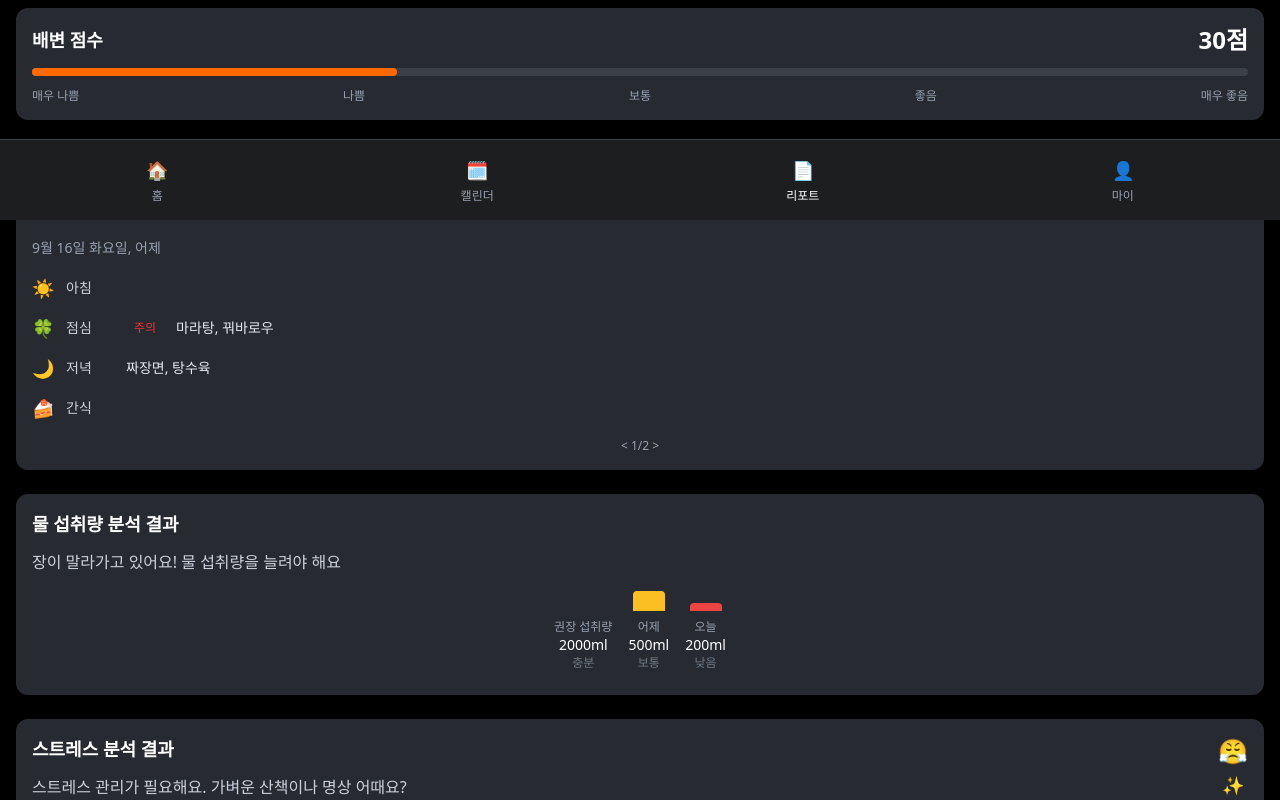
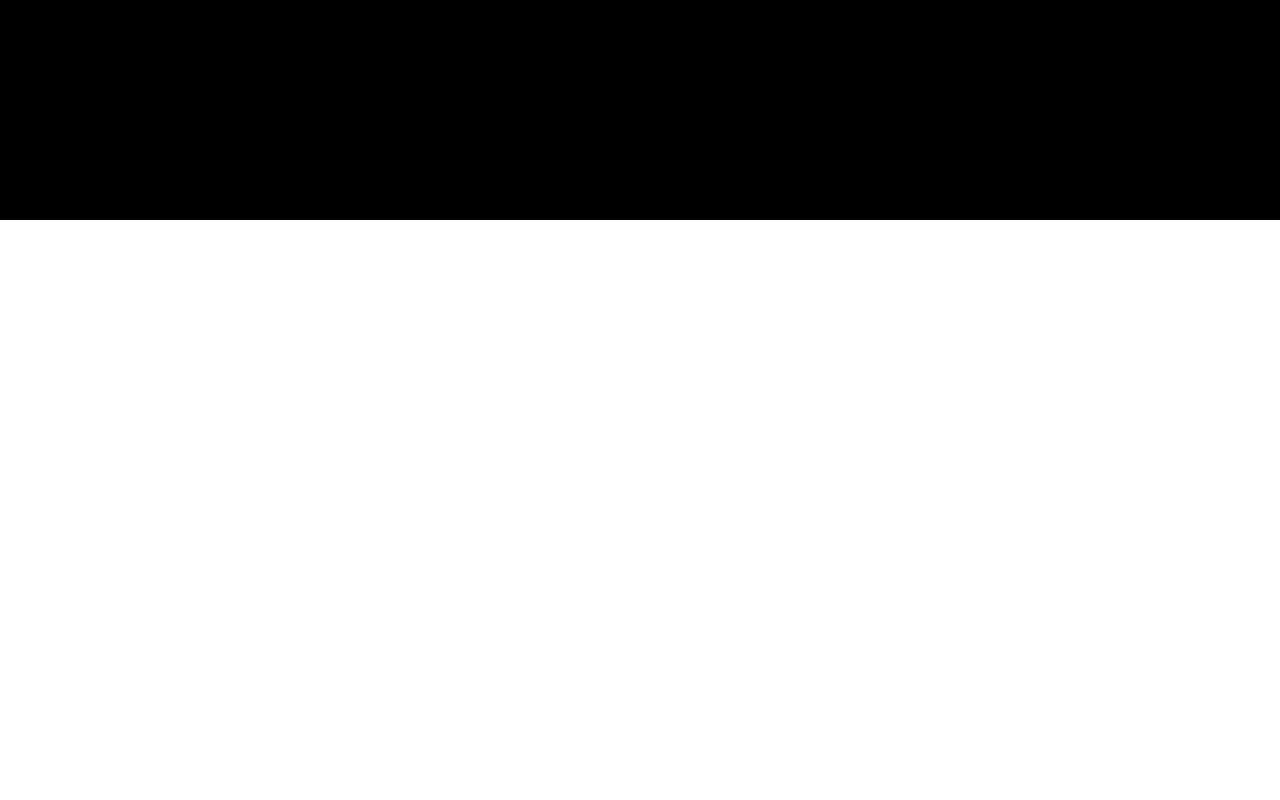
Before and after one commit to depromeet/dpm17-team4-client, a Next.js app in the folder web/: page /report/daily in a window 1280 px wide. Shown: the part 580-1380 px from the top of the page. After the commit the page ends 800 px from the top, so only its background shows below. Built offline with nearby package versions, Linux system fonts and the light colour scheme.

Commit message:
feat(web): 필요없는 ui 제거

```diff
--- a/web/src/app/report/daily/page.tsx
+++ b/web/src/app/report/daily/page.tsx
@@ -299,154 +299,30 @@ export default function DailyReportPage() {
           })}{' '}
           업데이트
         </p>
-
-        {/* 배변 점수 */}
-        <div className="bg-gray-800 rounded-xl p-4 mt-6">
-          <div className="flex justify-between items-center mb-3">
-            <h3 className="text-lg font-semibold">배변 점수</h3>
-            <span className="text-2xl font-bold">{reportData.poo.score}점</span>
-          </div>
-
-          <div className="mb-3">
-            <div className="w-full bg-gray-700 rounded-full h-2">
-              <div
-                className={`h-2 rounded-full ${getScoreColor(reportData.poo.score)}`}
-                style={{ width: `${reportData.poo.score}%` }}
-              ></div>
-            </div>
-          </div>
-
-          <div className="flex justify-between text-xs text-gray-400">
-            <span>매우 나쁨</span>
-            <span>나쁨</span>
-            <span>보통</span>
-            <span>좋음</span>
-            <span>매우 좋음</span>
-          </div>
-        </div>
-
-        {/* 식단 분석 결과 */}
-        <div className="bg-gray-800 rounded-xl p-4 mt-6">
-          <h3 className="text-lg font-semibold mb-3">식단 분석 결과</h3>
-          <p className="text-gray-300 mb-3">{reportData.food.message}</p>
-          <p className="text-sm text-gray-400 mb-4">9월 16일 화요일, 어제</p>
-
-          <div className="space-y-3">
-            {reportData.food.items[0].meals.map((meal, index) => (
-              <div
-                key={`meal-${meal.mealTime}-${index}`}
-                className="flex items-center gap-3"
-              >
-                <span className="text-lg">
-                  {getMealTimeIcon(meal.mealTime)}
-                </span>
-                <span className="text-sm text-gray-300 w-12">
-                  {getMealTimeLabel(meal.mealTime)}
-                </span>
-                {meal.dangerous && (
-                  <span className="text-xs px-2 py-1 rounded text-red-500">
-                    주의
-                  </span>
-                )}
-                <span className="text-sm text-gray-200">
-                  {meal.foods.join(', ')}
-                </span>
-              </div>
-            ))}
-          </div>
-
-          <div className="flex justify-center mt-4">
-            <span className="text-xs text-gray-400">&lt; 1/2 &gt;</span>
-          </div>
-        </div>
-
-        {/* 물 섭취량 분석 결과 */}
-        <div className="bg-gray-800 rounded-xl p-4 mt-6">
-          <h3 className="text-lg font-semibold mb-3">물 섭취량 분석 결과</h3>
-          <p className="text-gray-300 mb-4">{reportData.water.message}</p>
-
-          <div className="flex items-end justify-center gap-4 mb-2">
-            {reportData.water.items.map((item, index) => (
-              <div
-                key={`water-${item.name}-${index}`}
-                className="flex flex-col items-center"
-              >
-                <div
-                  className={`w-8 h-${Math.round(item.value / 100)} rounded-t mb-2`}
-                  style={{ backgroundColor: item.color }}
-                ></div>
-                <span className="text-xs text-gray-400">
-                  {getWaterNameLabel(item.name)}
-                </span>
-                <span className="text-sm font-medium">{item.value}ml</span>
-                <span className="text-xs text-gray-500">
-                  {getWaterLevelLabel(item.level)}
-                </span>
-              </div>
-            ))}
-          </div>
-        </div>
-
-        {/* 스트레스 분석 결과 */}
-        <div className="bg-gray-800 rounded-xl p-4 mt-6">
-          <div className="flex items-start justify-between">
-            <div className="flex-1">
-              <h3 className="text-lg font-semibold mb-3">스트레스 분석 결과</h3>
-              <p className="text-gray-300">{reportData.stress.message}</p>
-            </div>
-            <div className="flex flex-col items-center">
-              <span className="text-2xl mb-1">{reportData.stress.image}</span>
-              <span className="text-lg">✨</span>
-            </div>
-          </div>
-        </div>
-
-        {/* 추천 습관 */}
-        <div className="bg-gray-800 rounded-xl p-4 mt-6">
-          <h3 className="text-lg font-semibold mb-2">추천 습관</h3>
-          <p className="text-sm text-gray-400 mb-4">
-            {reportData.suggestion.message}
-          </p>
-
-          <div className="space-y-4">
-            {reportData.suggestion.items.map((habit, index) => (
-              <div
-                key={`suggestion-${habit.title}-${index}`}
-                className="flex items-start gap-3"
-              >
-                <div className="mt-1">{getSuggestionIcon(index)}</div>
-                <div>
-                  <p className="text-sm font-medium mb-1">{habit.title}</p>
-                  <p className="text-xs text-gray-400">{habit.content}</p>
-                </div>
-              </div>
-            ))}
-          </div>
-        </div>
       </main>
 
-      {/* 하단 네비게이션 */}
-      <nav className="fixed bottom-0 left-0 right-0 bg-gray-900 border-t border-gray-700">
-        <div className="flex justify-around py-2">
-          {[
-            { icon: '🏠', label: '홈' },
-            { icon: '🗓️', label: '캘린더' },
-            { icon: '📄', label: '리포트', active: true },
-            { icon: '👤', label: '마이' },
-          ].map((item, index) => (
-            <button
-              type="button"
-              key={`nav-${item.label}-${index}`}
-              className={`flex flex-col items-center py-2 px-4 ${
-                item.active ? 'text-white' : 'text-gray-400'
-              }`}
-            >
-              <span className="text-lg mb-1">{item.icon}</span>
-              <span className="text-xs">{item.label}</span>
-            </button>
-          ))}
-        </div>
-      </nav>
+      {/* TOEO(seonghyun): 하단 네비게이션 */}
+      {/*<nav className="fixed bottom-0 left-0 right-0 bg-gray-900 border-t border-gray-700">*/}
+      {/*  <div className="flex justify-around py-2">*/}
+      {/*    {[*/}
+      {/*      { icon: '🏠', label: '홈' },*/}
+      {/*      { icon: '🗓️', label: '캘린더' },*/}
+      {/*      { icon: '📄', label: '리포트', active: true },*/}
+      {/*      { icon: '👤', label: '마이' },*/}
+      {/*    ].map((item, index) => (*/}
+      {/*      <button*/}
+      {/*        type="button"*/}
+      {/*        key={`nav-${item.label}-${index}`}*/}
+      {/*        className={`flex flex-col items-center py-2 px-4 ${*/}
+      {/*          item.active ? 'text-white' : 'text-gray-400'*/}
+      {/*        }`}*/}
+      {/*      >*/}
+      {/*        <span className="text-lg mb-1">{item.icon}</span>*/}
+      {/*        <span className="text-xs">{item.label}</span>*/}
+      {/*      </button>*/}
+      {/*    ))}*/}
+      {/*  </div>*/}
+      {/*</nav>*/}
     </div>
   );
 }
```
